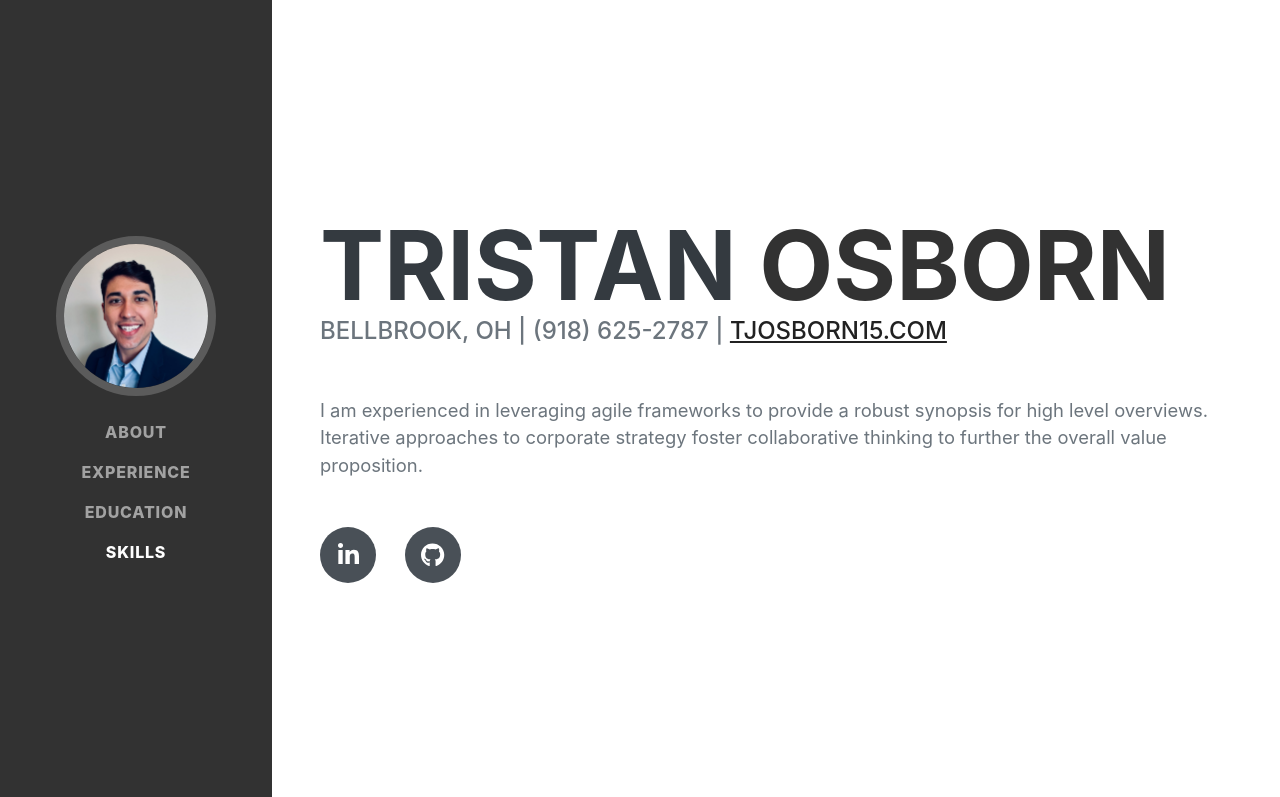
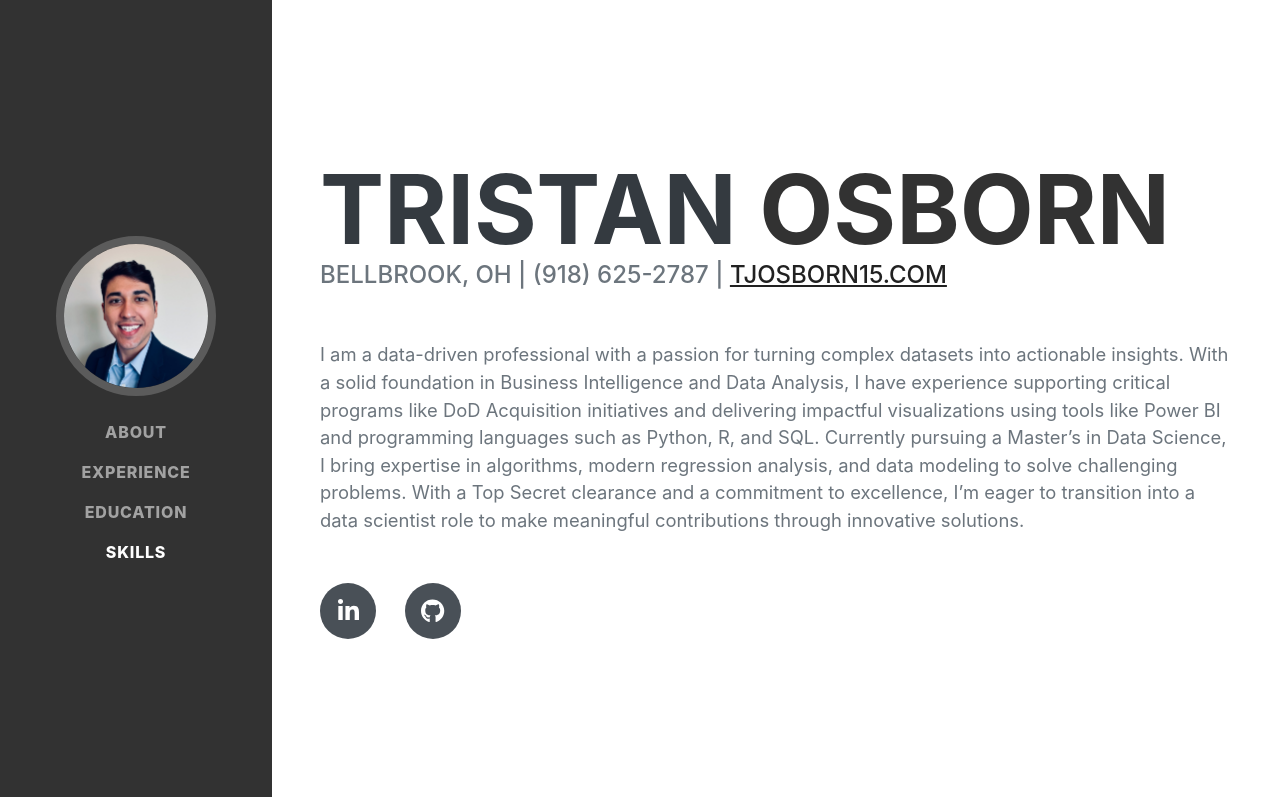
Before and after one commit to tristan-osborn/tristan-osborn.github.io, a plain HTML site: page index.html in a window 1280 px wide. Shown: the top 797 px of the page. Drawn offline with nearby package versions, Linux system fonts and the light colour scheme; a web font is replaced by a local one.

Commit message:
Update index.html
dfdf

```diff
--- a/index.html
+++ b/index.html
@@ -45,7 +45,7 @@
                         Bellbrook, OH | (918) 625-2787 |
                         <a href="mailto:name@email.com">tjosborn15.com</a>
                     </div>
-                    <p class="lead mb-5">I am experienced in leveraging agile frameworks to provide a robust synopsis for high level overviews. Iterative approaches to corporate strategy foster collaborative thinking to further the overall value proposition.</p>
+                    <p class="lead mb-5">I am a data-driven professional with a passion for turning complex datasets into actionable insights. With a solid foundation in Business Intelligence and Data Analysis, I have experience supporting critical programs like DoD Acquisition initiatives and delivering impactful visualizations using tools like Power BI and programming languages such as Python, R, and SQL. Currently pursuing a Master’s in Data Science, I bring expertise in algorithms, modern regression analysis, and data modeling to solve challenging problems. With a Top Secret clearance and a commitment to excellence, I’m eager to transition into a data scientist role to make meaningful contributions through innovative solutions.</p>
                     <div class="social-icons">
                         <a class="social-icon" href="#!"><i class="fab fa-linkedin-in"></i></a>
                         <a class="social-icon" href="#!"><i class="fab fa-github"></i></a>
```
